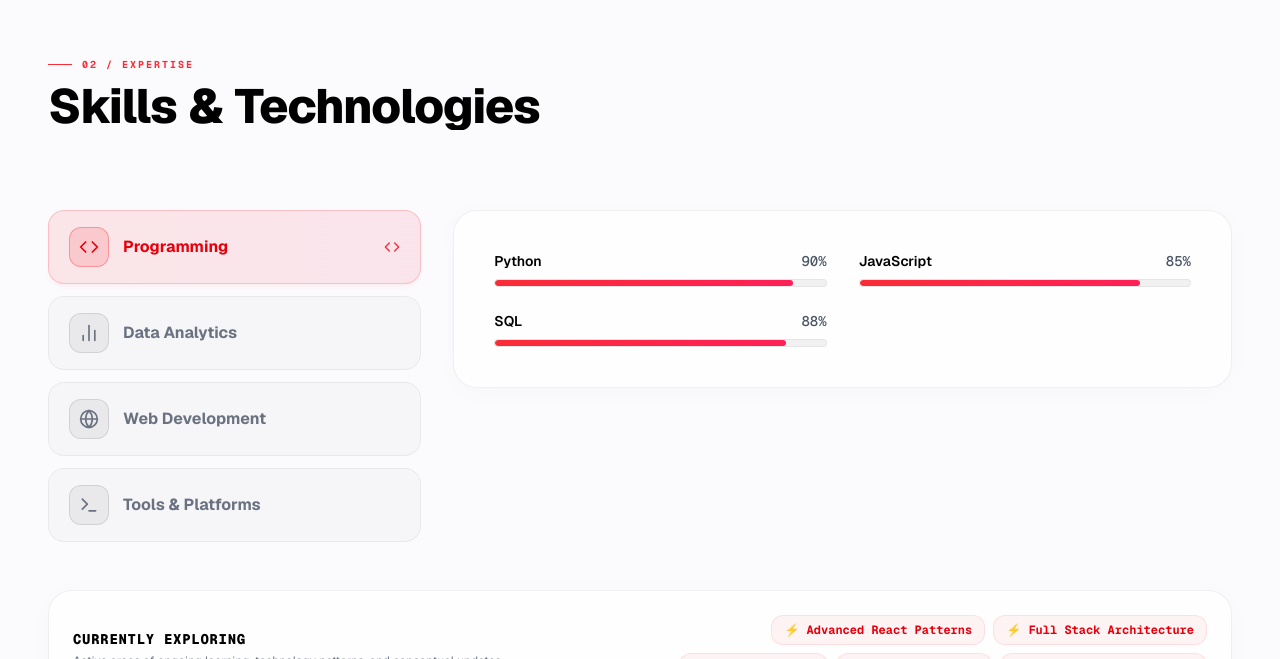
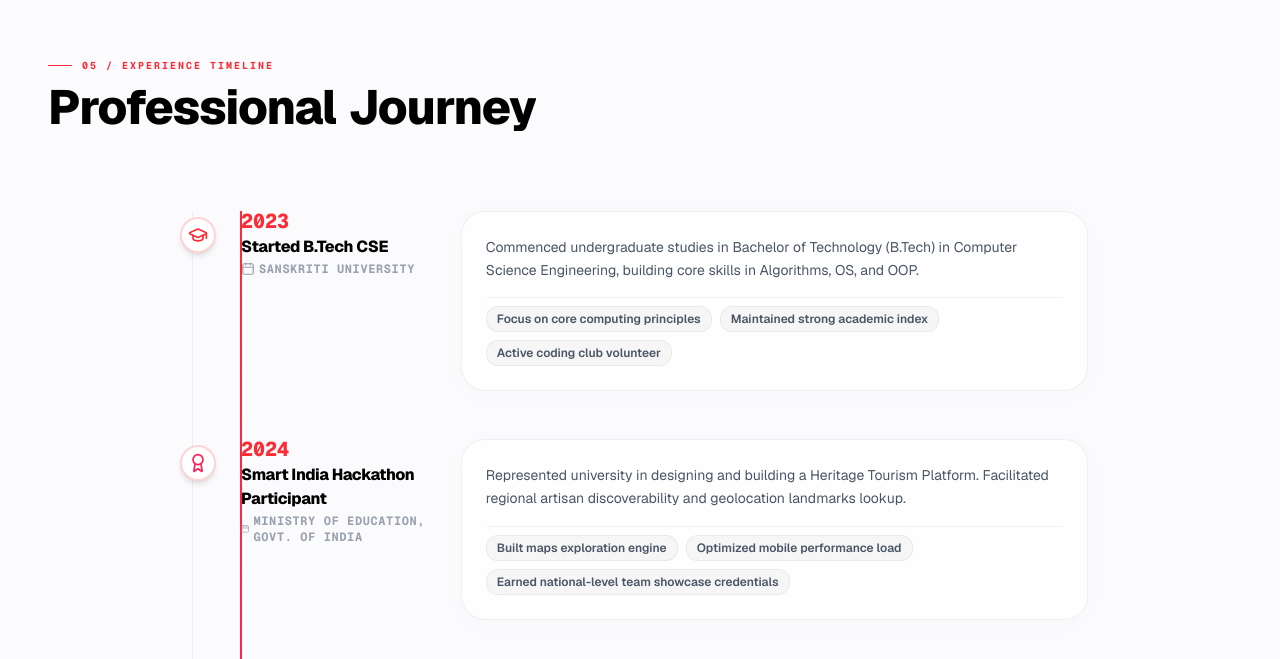
Before and after one commit to 113vab/vaibhav-portfolio, a Next.js app: page / in a window 1280 px wide. Shown: the part 2141-2800 px from the top of the page. Built offline with nearby package versions, Linux system fonts and the light colour scheme.

Commit message:
debug: enable Timeline section to isolate mobile crash

```diff
--- a/src/app/page.tsx
+++ b/src/app/page.tsx
@@ -3,7 +3,7 @@ import Navbar from "../components/Navbar";
 import Hero from "../components/Hero";
 // import RecruiterSummary from "../components/RecruiterSummary";
 import About from "../components/About";
-// import TimelineSection from "../components/Timeline";
+import TimelineSection from "../components/Timeline";
 import Skills from "../components/Skills";
 // import Projects from "../components/Projects";
 // import GithubSection from "../components/Github";
@@ -53,7 +53,7 @@ export default function Home() {
         <About />
 
         {/* Career Timeline Section */}
-        {/* <TimelineSection /> */}
+        <TimelineSection />
 
         {/* Skills Section */}
         <Skills />
```
